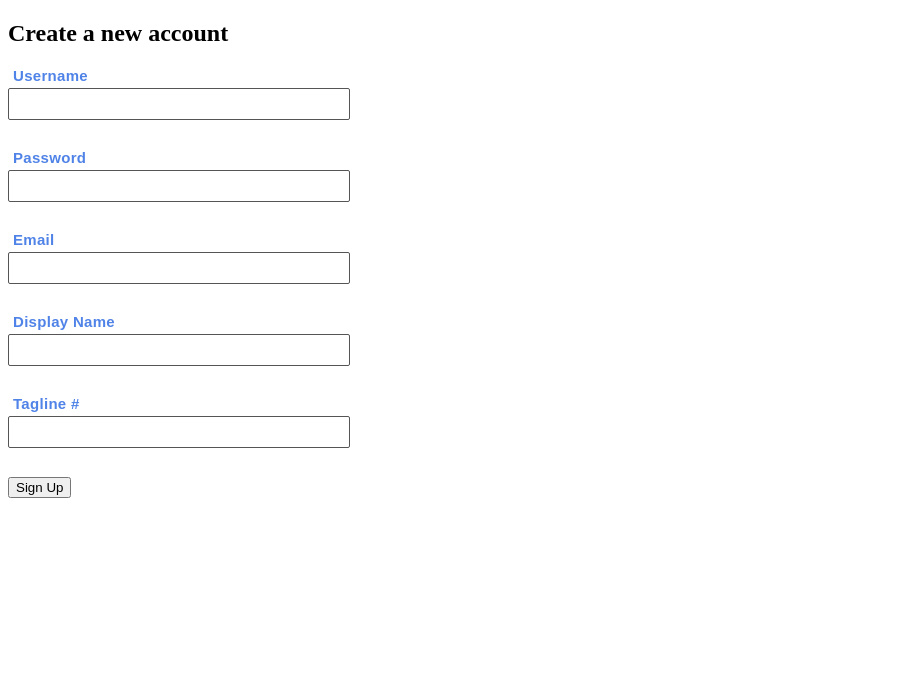
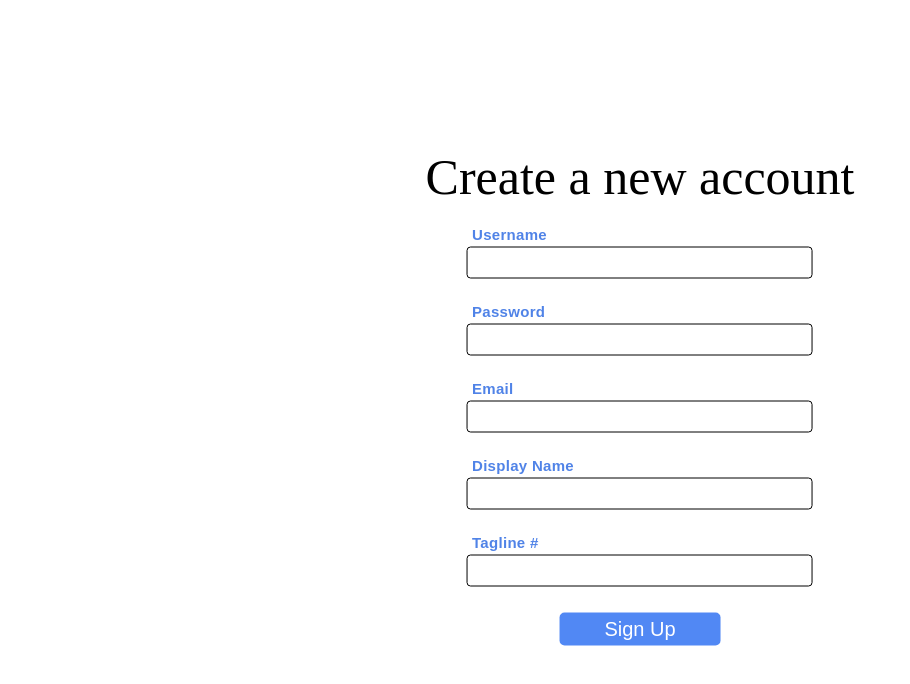
Before and after one commit to NCMyTu/young-maid, a React (Vite) app in the folder frontend/: page / in a window 1280 px wide. Shown: the top 684 px of the page, without its empty margins (0-910 px from the left). Built offline with nearby package versions, Linux system fonts and the light colour scheme.

Commit message:
feat(frontend, style): more on styling SignUpPage

```diff
--- a/frontend/src/component/FormInput/FormInput.module.css
+++ b/frontend/src/component/FormInput/FormInput.module.css
@@ -5,7 +5,7 @@
 	display: flex;
 	flex-direction: column;
 	width: fit-content;
-	margin-bottom: 10px;
+	margin-bottom: 5px;
 }
 
 .label {
@@ -13,21 +13,23 @@
 	font-weight: bold;
 	font-size: 15px;
 	letter-spacing: 0.3px;
-	color: hsla(220, 89%, 46%, 0.721)
+	color: hsla(220, 89%, 46%, 0.721);
 }
 
 .input {
-	border-radius: 2px;
-	border: 1px solid #555;
-	width: 330px;
-	padding: 5px 5px;
+	width: 100%;
+	max-width: 330px;
+	padding: 5px 7px;
 	font-size: 17px;
-	transition: border-color 0.7s ease;
+	border: 1px solid black;
+	border-radius: 4px;
+	transition: all 0.3s ease;
 }
 
 .input:focus {
 	outline: none;
-	border: 1px solid hsl(230, 100%, 45%);
+	border-color: hsl(230, 100%, 50%);
+	box-shadow: 0 0 0 3px hsl(230, 100%, 85%);
 }
 
 .warning {
--- a/frontend/src/component/FormInput/FormInput.tsx
+++ b/frontend/src/component/FormInput/FormInput.tsx
@@ -40,7 +40,7 @@ function FormInput({
 	const warningRef = useRef<HTMLParagraphElement>(null);
 
 	return (
-		<div className={`${divClassName} ${styles.div}`}>
+		<div className={`form-input ${divClassName} ${styles.div}`}>
 			<label className={`form-label ${styles.label}`} htmlFor={inputId}>{labelText}</label>
 			<input
 				ref={inputRef}
--- a/frontend/src/component/SignUpPage/SignUpPage.css
+++ b/frontend/src/component/SignUpPage/SignUpPage.css
@@ -1,4 +1,43 @@
-/* Hacky hacky */
-input#tagline {
+.signup-box {
+	display: flex;
+	flex-direction: column;
+	align-items: center;
+	justify-content: center;
+	width: fit-content;
+	position: absolute;
+	top: 50%;
+	left: 50%;
+	transform: translate(-50%, -50%);
+}
+
+.signup-box h2 {
+	width: fit-content;
+	margin: 0 auto 20px auto;
+	font-size: 50px;
+	font-weight: lighter;
+}
+
+.signup-box .form-input input {
+	width: 330px;
+}
+
+.signup-box form button[type="submit"] {
+	display: block;
+	margin: 7px auto;
+	font-size: 20px;
+	cursor: pointer;
+	background-color: hsla(220, 88%, 50%, 0.721);
+	color: white;
+	padding: 5px 45px;
+	border-radius: 5px;
+	border: none;
+	transition: all 0.3s ease;
+}
+
+.signup-box input#tagline {
 	text-transform: uppercase;
 }
+
+.signup-box form button[type="submit"]:hover {
+	background-color: hsl(220, 88%, 55%);
+}
--- a/frontend/src/component/SignUpPage/SignUpPage.module.css
+++ /dev/null
@@ -1,4 +0,0 @@
-.warning {
-	display: none;
-	color: red
-}
--- a/frontend/src/component/SignUpPage/SignUpPage.tsx
+++ b/frontend/src/component/SignUpPage/SignUpPage.tsx
@@ -11,9 +11,10 @@ import {
 } from "./ValidationRules.ts";
 
 // TODO:
-// maybe implement a bloom filter.
+// implement a bloom filter on backend and send it here.
 // add a "repeat password" field
 // check for warning before submitting
+// Display "YM" when tagline is empty
 
 const generateFormInputFields = (fieldInfo: IFormInputProps[]) => (
 	<>
@@ -32,8 +33,6 @@ const generateFormInputFields = (fieldInfo: IFormInputProps[]) => (
 		))}
 	</>
 );
-
-
 
 function SignUp(): React.JSX.Element {
 	const refs = {
@@ -90,9 +89,9 @@ function SignUp(): React.JSX.Element {
 	return (
 		<div className="signup-box">
 			<h2>Create a new account</h2>
-			<form id="signup" onSubmit={handleOnSubmit}>
+			<form onSubmit={handleOnSubmit}>
 				{generateFormInputFields(inputFieldInfo)}
-				<input type="submit" value="Sign Up" />
+				<button type="submit">Sign Up</button>
 			</form>
 		</div>
 	);
```
